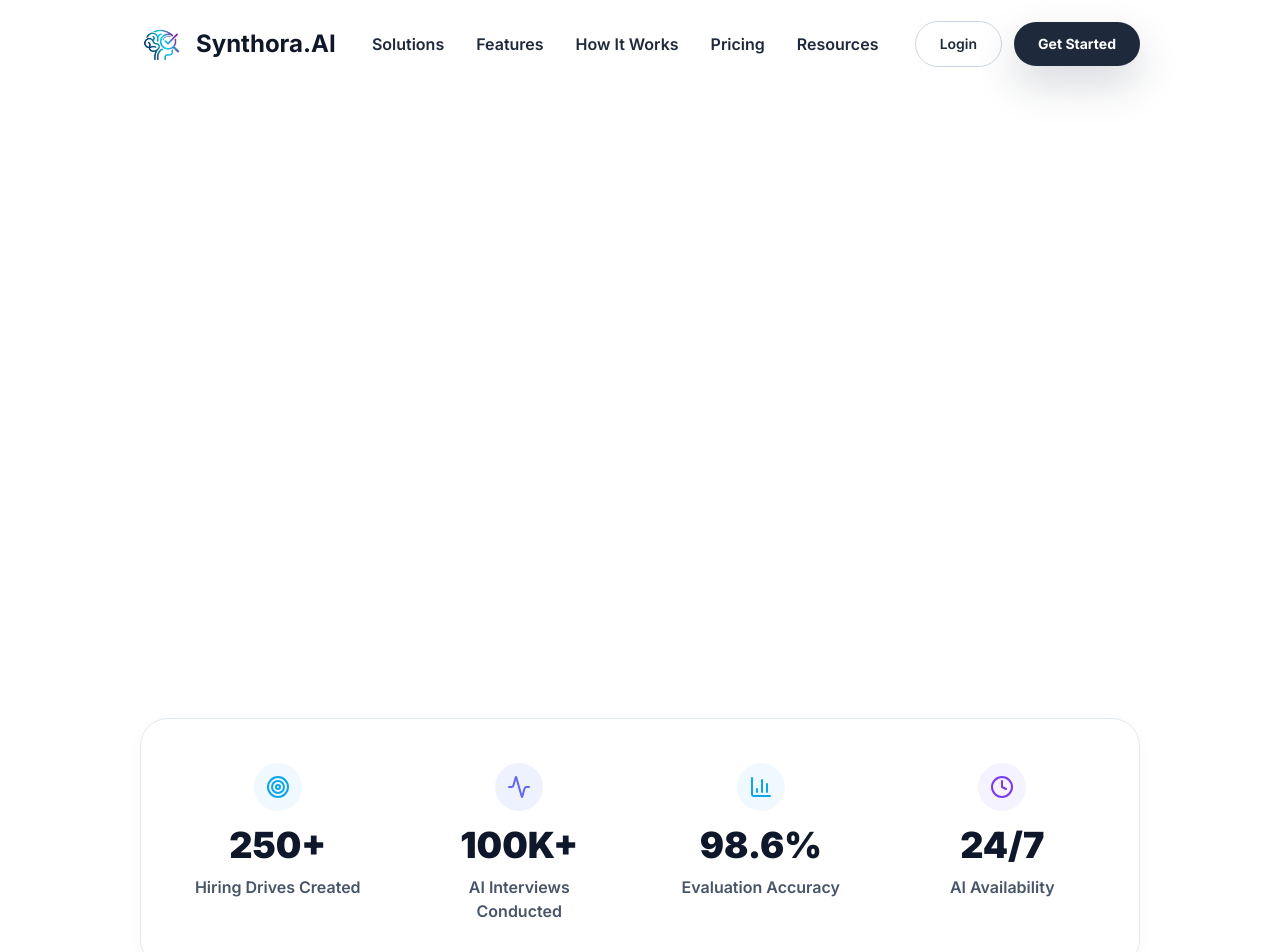
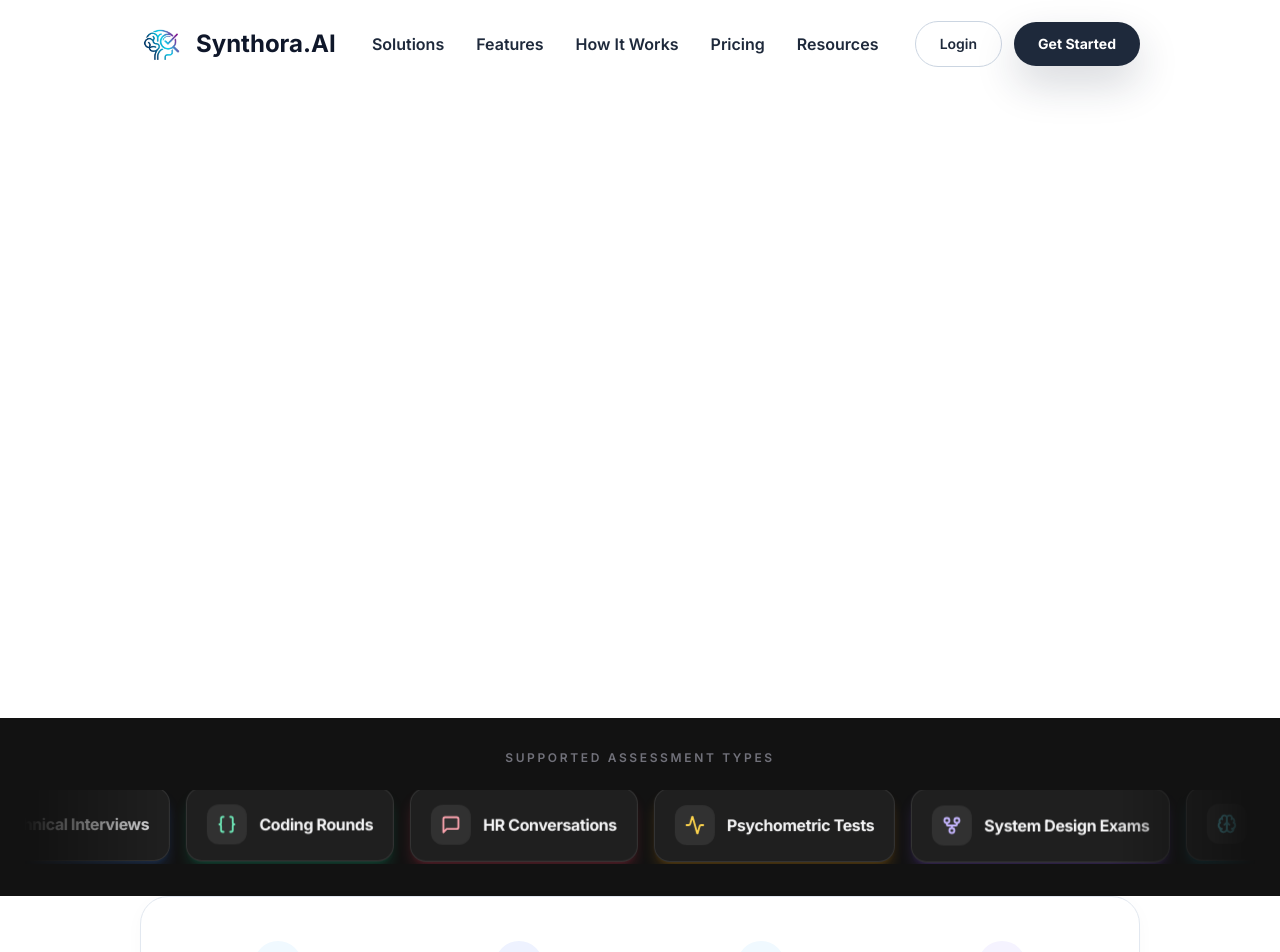
Before and after one commit to sanskruti581/Synthora-One-Unified-Hiring-Platform, a React (Vite) app: page / in a window 1280 px wide. Shown: the top 952 px of the page. Built offline with nearby package versions, Linux system fonts and the light colour scheme.

Commit message:
Update hero layout and site logo

```diff
--- /dev/null
+++ b/src/components/AssessmentMarquee.tsx
@@ -0,0 +1,73 @@
+import { Activity, Brain, Braces, Code2, GitFork, MessageSquare } from "lucide-react";
+
+const assessmentTypes = [
+  {
+    label: "Aptitude Tests",
+    icon: Brain,
+    accent: "text-cyan-300",
+    glow: "shadow-cyan-500/20",
+  },
+  {
+    label: "Technical Interviews",
+    icon: Code2,
+    accent: "text-blue-400",
+    glow: "shadow-blue-500/20",
+  },
+  {
+    label: "Coding Rounds",
+    icon: Braces,
+    accent: "text-emerald-300",
+    glow: "shadow-emerald-500/20",
+  },
+  {
+    label: "HR Conversations",
+    icon: MessageSquare,
+    accent: "text-rose-300",
+    glow: "shadow-rose-500/20",
+  },
+  {
+    label: "Psychometric Tests",
+    icon: Activity,
+    accent: "text-amber-300",
+    glow: "shadow-amber-500/20",
+  },
+  {
+    label: "System Design Exams",
+    icon: GitFork,
+    accent: "text-violet-300",
+    glow: "shadow-violet-500/20",
+  },
+];
+
+const marqueeItems = [...assessmentTypes, ...assessmentTypes];
+
+export default function AssessmentMarquee() {
+  return (
+    <section className="w-full bg-[#121212] py-8 text-white">
+      <div className="mx-auto max-w-7xl px-6">
+        <p className="mb-6 text-center text-xs font-semibold uppercase tracking-[0.22em] text-zinc-500">
+          Supported Assessment Types
+        </p>
+
+        <div className="relative overflow-hidden [mask-image:linear-gradient(to_right,transparent,black_12%,black_88%,transparent)]">
+          <div className="flex w-max animate-marquee gap-4 will-change-transform hover:[animation-play-state:paused]">
+            {marqueeItems.map(({ label, icon: Icon, accent, glow }, index) => (
+              <div
+                key={`${label}-${index}`}
+                className={`flex animate-soft-bob items-center gap-3 rounded-2xl border border-white/10 bg-white/[0.06] px-5 py-4 shadow-lg ${glow} backdrop-blur transition duration-300 hover:-translate-y-1 hover:border-white/20 hover:bg-white/[0.1]`}
+                style={{ animationDelay: `${(index % assessmentTypes.length) * 120}ms` }}
+              >
+                <span className="flex h-10 w-10 shrink-0 items-center justify-center rounded-xl bg-white/[0.08]">
+                  <Icon className={`h-5 w-5 ${accent}`} strokeWidth={2.2} />
+                </span>
+                <span className="whitespace-nowrap text-base font-bold tracking-tight text-zinc-100">
+                  {label}
+                </span>
+              </div>
+            ))}
+          </div>
+        </div>
+      </div>
+    </section>
+  );
+}
--- a/src/pages/Home.tsx
+++ b/src/pages/Home.tsx
@@ -1,5 +1,6 @@
 import Navbar from "../components/Navbar";
 import Hero from "../components/Hero";
+import AssessmentMarquee from "../components/AssessmentMarquee";
 import Stats from "../components/Stats";
 import Features from "../components/Features";
 import HowItWorks from "../components/HowItWorks";
@@ -10,6 +11,7 @@ export default function Home() {
     <main className="min-h-screen overflow-hidden bg-white font-inter">
       <Navbar />
       <Hero />
+      <AssessmentMarquee />
       <Stats />
       <Features />
       <HowItWorks />
--- a/tailwind.config.ts
+++ b/tailwind.config.ts
@@ -41,11 +41,21 @@ const config: Config = {
           "0%, 100%": { opacity: ".45", transform: "scale(1)" },
           "50%": { opacity: ".9", transform: "scale(1.08)" },
         },
+        marquee: {
+          "0%": { transform: "translateX(0)" },
+          "100%": { transform: "translateX(-50%)" },
+        },
+        softBob: {
+          "0%, 100%": { transform: "translateY(0)" },
+          "50%": { transform: "translateY(-4px)" },
+        },
       },
       animation: {
         float: "float 5.5s ease-in-out infinite",
         drift: "drift 7s ease-in-out infinite",
         "pulse-glow": "pulseGlow 4s ease-in-out infinite",
+        marquee: "marquee 28s linear infinite",
+        "soft-bob": "softBob 4.5s ease-in-out infinite",
       },
     },
   },
```
